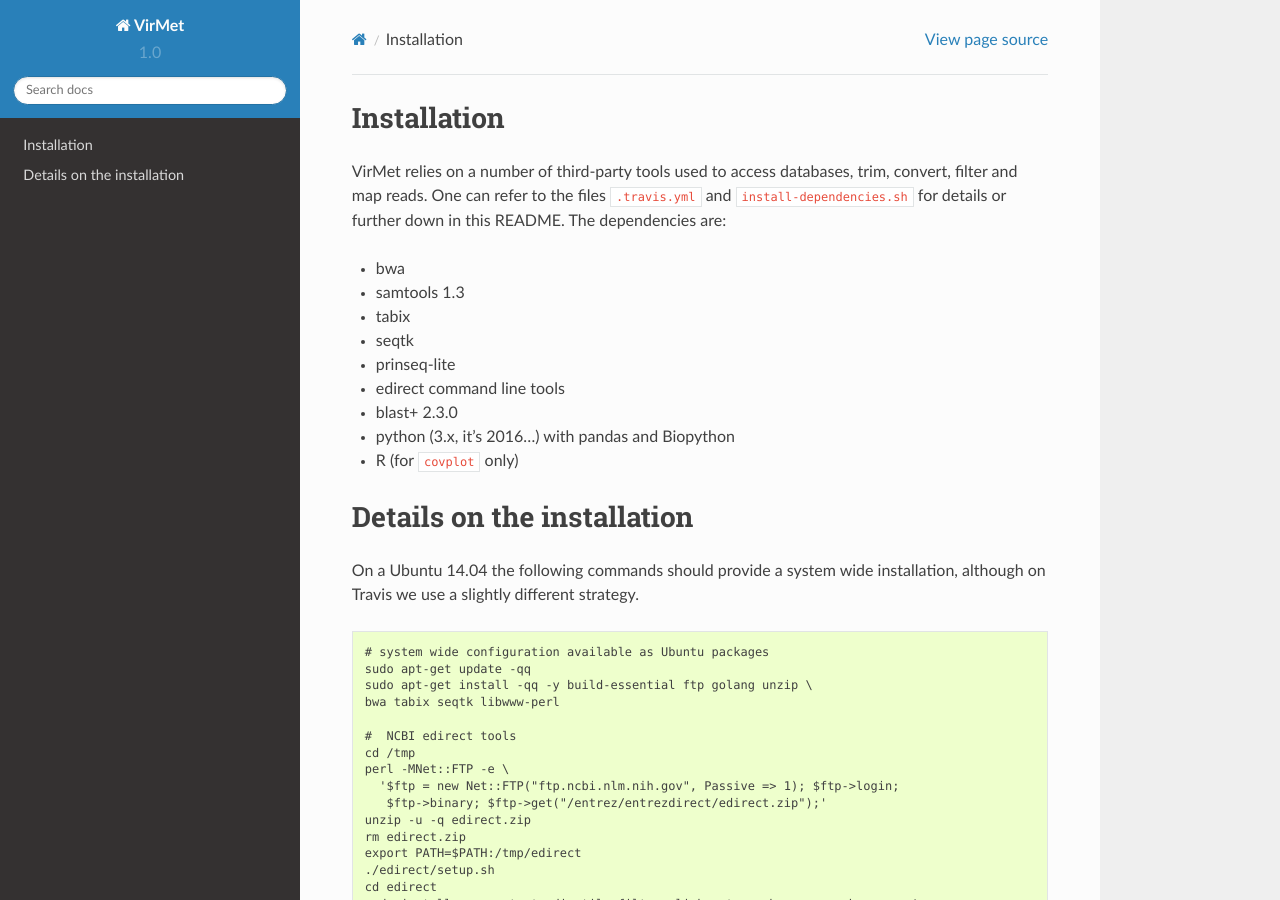
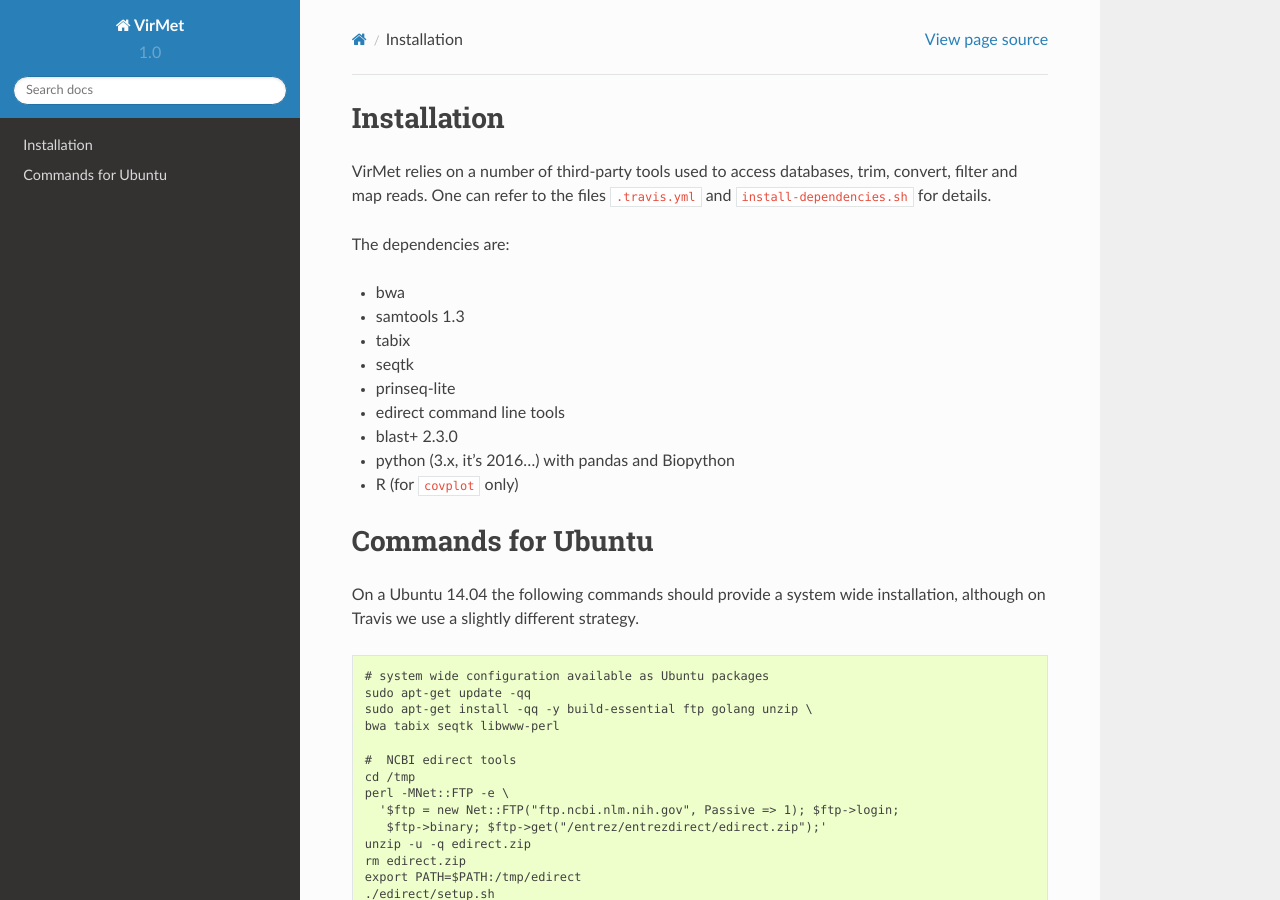
Before and after one commit to medvir/VirMet, a Sphinx documentation site: the page built from docs/installation.md, in a window 1280 px wide and 900 px high. Built offline with Sphinx 7.4.7 and the Read the Docs theme 2.0.0, drawn with Linux system fonts in a browser that asks for light colours.

```diff
--- a/docs/installation.md
+++ b/docs/installation.md
@@ -1,9 +1,10 @@
 ### Installation
+
 VirMet relies on a number of third-party tools used to access databases, trim,
 convert, filter and map reads. One can refer to the files
 [`.travis.yml`](../.travis.yml)
-and [`install-dependencies.sh`](../install-dependencies.sh) for details or
-further down in this README.
+and [`install-dependencies.sh`](../install-dependencies.sh) for details.
+
 The dependencies are:
 
 - bwa
@@ -17,8 +18,7 @@ The dependencies are:
 - R (for `covplot` only)
 
 
-
-### Details on the installation
+### Commands for Ubuntu
 On a Ubuntu 14.04 the following commands should provide a system wide
 installation, although on Travis we use a slightly different strategy.
 
```
Also changed, not shown: README.md (+5 -1 lines), docs/preparation.md (+1 -1 lines), docs/updating.md (+1 -1 lines), docs/virus_scan.md (+1 -1 lines), .travis.yml, docs/viral_genomes.png.
